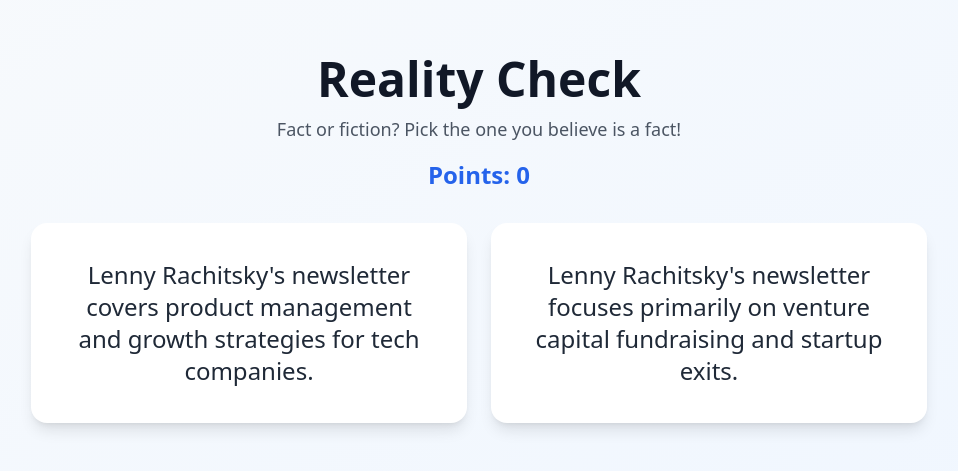
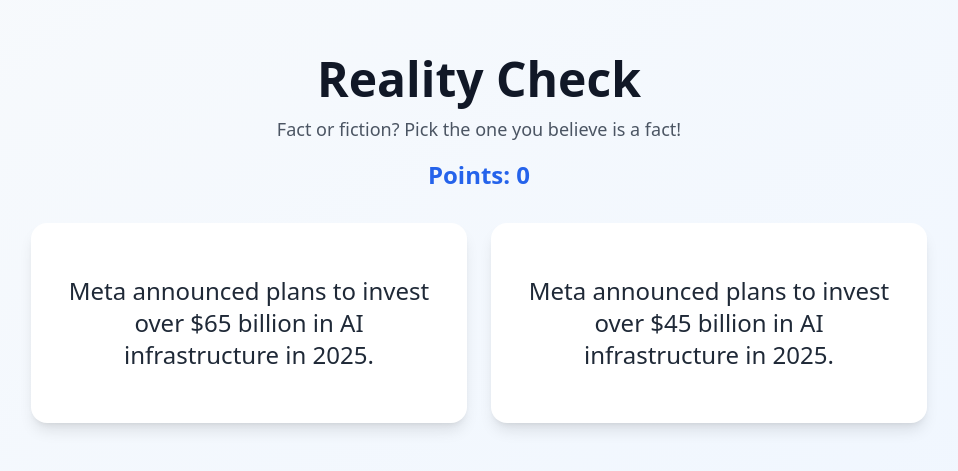
Before and after one commit to kimayamcolaco/reality-check, a React (Vite) app: page / in a window 1280 px wide. Shown: the part 145-616 px from the top of the page, without its empty margins (161-1119 px from the left). Built offline with nearby package versions, Linux system fonts and the light colour scheme; the HTML template or start-up script is replaced by a standard one.

Commit message:
Update App.jsx

```diff
--- a/src/App.jsx
+++ b/src/App.jsx
@@ -1,27 +1,30 @@
 import { useState } from 'react';
 
-// Demo claims - you'll replace with real data from database later
+// Demo claims - replace these with real news facts from your sources
 const DEMO_CLAIMS = [
   {
     id: 1,
-    true_claim: "Lenny Rachitsky's newsletter covers product management and growth strategies for tech companies.",
-    false_claim: "Lenny Rachitsky's newsletter focuses primarily on venture capital fundraising and startup exits.",
-    explanation: "Lenny's Newsletter is known for in-depth product management insights, growth frameworks, and interviews with top PMs at companies like Airbnb and Stripe. It focuses on helping product teams build better products, not on VC fundraising or exit strategies.",
-    source: "Lenny's Newsletter"
+    true_claim: "Meta announced plans to invest over $65 billion in AI infrastructure in 2025.",
+    false_claim: "Meta announced plans to invest over $45 billion in AI infrastructure in 2025.",
+    source: "Pivot Podcast",
+    date: "Feb 10, 2025",
+    explanation: "Kara Swisher and Scott Galloway discussed Meta's massive AI spending spree, noting this $65 billion investment represents one of the largest capital expenditures in tech history. They highlighted how this reflects the intense competition in the AI race between Meta, Google, and Microsoft."
   },
   {
     id: 2,
-    true_claim: "The Pivot podcast hosts Kara Swisher and Scott Galloway discuss tech news and business trends weekly.",
-    false_claim: "The Pivot podcast features daily episodes analyzing cryptocurrency markets and NFT trends.",
-    explanation: "Pivot is a weekly podcast where tech journalist Kara Swisher and NYU professor Scott Galloway cover major tech industry news, business strategy, and cultural trends. While they discuss crypto occasionally, it's a general tech/business show, not a daily crypto-focused podcast.",
-    source: "Pivot Podcast"
+    true_claim: "Research shows that 72% of successful product launches involve extensive user testing before release.",
+    false_claim: "Research shows that 48% of successful product launches involve extensive user testing before release.",
+    source: "Lenny's Newsletter",
+    date: "Feb 8, 2025",
+    explanation: "Lenny Rachitsky shared data from a study of 200+ product launches, revealing that companies doing extensive user testing had significantly higher success rates. The 72% figure came from analyzing top-performing consumer apps that achieved product-market fit within their first year."
   },
   {
     id: 3,
-    true_claim: "Morning Brew delivers daily business news in a conversational, easy-to-digest email format.",
-    false_claim: "Morning Brew is a weekly print magazine focused on Wall Street trading strategies.",
-    explanation: "Morning Brew is a daily email newsletter (and podcast) that delivers business, finance, and tech news in an accessible, millennial-friendly format. It's known for making complex business topics easy to understand, not for being a traditional print magazine or focusing solely on trading.",
-    source: "Morning Brew"
+    true_claim: "The U.S. economy added 225,000 jobs in January 2025, exceeding economists' expectations.",
+    false_claim: "The U.S. economy added 175,000 jobs in January 2025, falling short of economists' expectations.",
+    source: "Morning Brew Daily",
+    date: "Feb 7, 2025",
+    explanation: "Morning Brew reported that January's jobs report showed stronger-than-expected growth, with 225,000 new positions added across sectors. This beat economist predictions of 180,000 jobs and signals continued labor market resilience despite higher interest rates."
   }
 ];
 
@@ -144,7 +147,7 @@
 
           <div className="bg-blue-50 rounded-xl p-6 mb-6">
             <p className="text-lg text-gray-800 leading-relaxed">
-              <span className="font-semibold">According to {currentClaim.source}:</span>{' '}
+              <span className="font-semibold">According to {currentClaim.source} ({currentClaim.date}):</span>{' '}
               {currentClaim.explanation}
             </p>
           </div>
```
